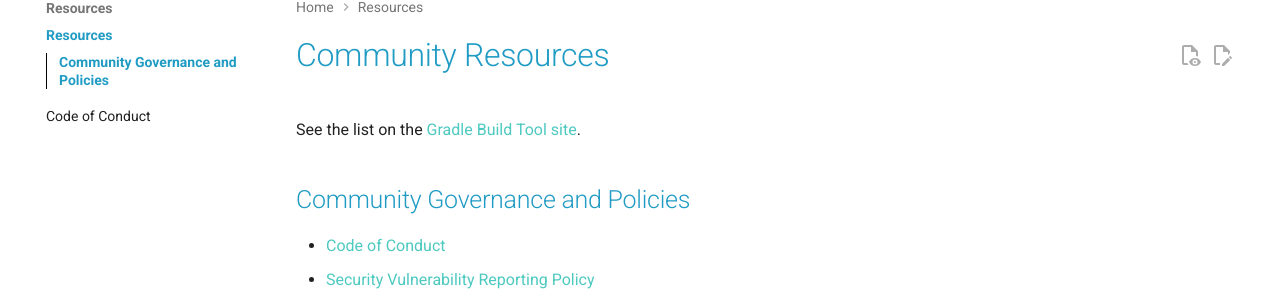
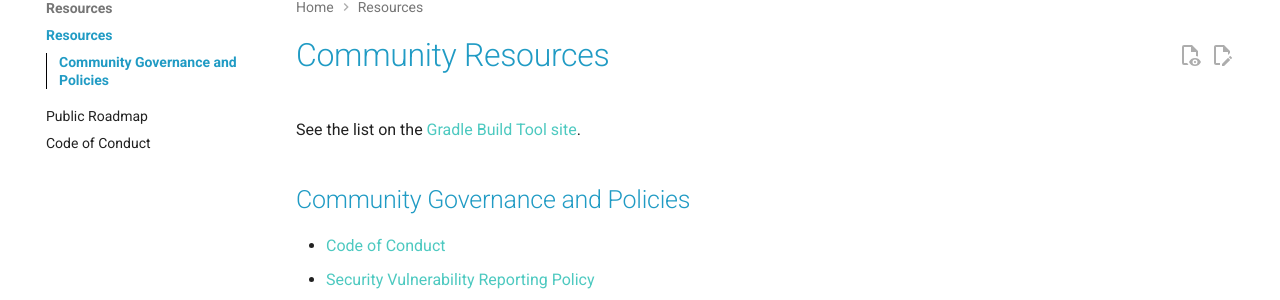
Before and after one commit to gradle/community, an MkDocs documentation site: the page built from docs/resources/README.md, in a window 1280 px wide. Shown: the part 151-451 px from the top of the page. Built offline with MkDocs 1.6.1 and Material for MkDocs 9.7.7, drawn with Linux system fonts in a browser that asks for light colours; plug-ins that fetch from the network failed and are left out; comment, search, counter and statistics services are not loaded.

Commit message:
Add public roadmap to the community site

```diff
--- a/mkdocs-dotorg.yml
+++ b/mkdocs-dotorg.yml
@@ -113,6 +113,7 @@ nav:
       - Gradle Build Tool Docs: gradle/platforms/documentation/docs/README.md
       - Community Site docs: CONTRIBUTING.md
     - Reporting Vulnerabilities: dotgithub/SECURITY.md
+    - Public Roadmap: roadmap/README.md
     - Code of Conduct: dotgithub/CODE_OF_CONDUCT.md
   - Key Projects:
     - Key Projects: projects/README.md
@@ -132,6 +133,7 @@ nav:
       - Google Summer of Code: events/gsoc/README.md
   - Resources:
     - Resources: resources/README.md
+    - Public Roadmap: roadmap/README.md
     - Code of Conduct: dotgithub/CODE_OF_CONDUCT.md
 #  - Resources:
 #    - Gradle Docs: https://docs.gradle.org/
@@ -166,6 +168,9 @@ plugins:
           - name: gradle
             import_url: 'https://github.com/gradle/gradle?branch=master&edit_uri=/blob/master/'
             imports: [ "/*.md", "/*.png", "platforms/documentation/docs/README.md" ]
+          - name: roadmap
+            import_url: 'https://github.com/gradle/build-tool-roadmap?branch=main&edit_uri=/blob/main/'
+            imports: [ "README.md" ]
           - name: gradle-profiler
             import_url: 'https://github.com/gradle/gradle-profiler?branch=master&edit_uri=/blob/master/'
             imports: [ "README.md" ]
--- a/mkdocs.yml
+++ b/mkdocs.yml
@@ -113,6 +113,7 @@ nav:
       - Gradle Build Tool Docs: gradle/platforms/documentation/docs/README.md
       - Community Site docs: CONTRIBUTING.md
     - Reporting Vulnerabilities: dotgithub/SECURITY.md
+    - Public Roadmap: roadmap/README.md
     - Code of Conduct: dotgithub/CODE_OF_CONDUCT.md
   - Key Projects:
     - Key Projects: projects/README.md
@@ -132,6 +133,7 @@ nav:
       - Google Summer of Code: events/gsoc/README.md
   - Resources:
     - Resources: resources/README.md
+    - Public Roadmap: roadmap/README.md
     - Code of Conduct: dotgithub/CODE_OF_CONDUCT.md
 #  - Resources:
 #    - Gradle Docs: https://docs.gradle.org/
@@ -166,6 +168,9 @@ plugins:
           - name: gradle
             import_url: 'https://github.com/gradle/gradle?branch=master&edit_uri=/blob/master/'
             imports: [ "/*.md", "/*.png", "platforms/documentation/docs/README.md" ]
+          - name: roadmap
+            import_url: 'https://github.com/gradle/build-tool-roadmap?branch=main&edit_uri=/blob/main/'
+            imports: [ "README.md" ]
           - name: gradle-profiler
             import_url: 'https://github.com/gradle/gradle-profiler?branch=master&edit_uri=/blob/master/'
             imports: [ "README.md" ]
```
